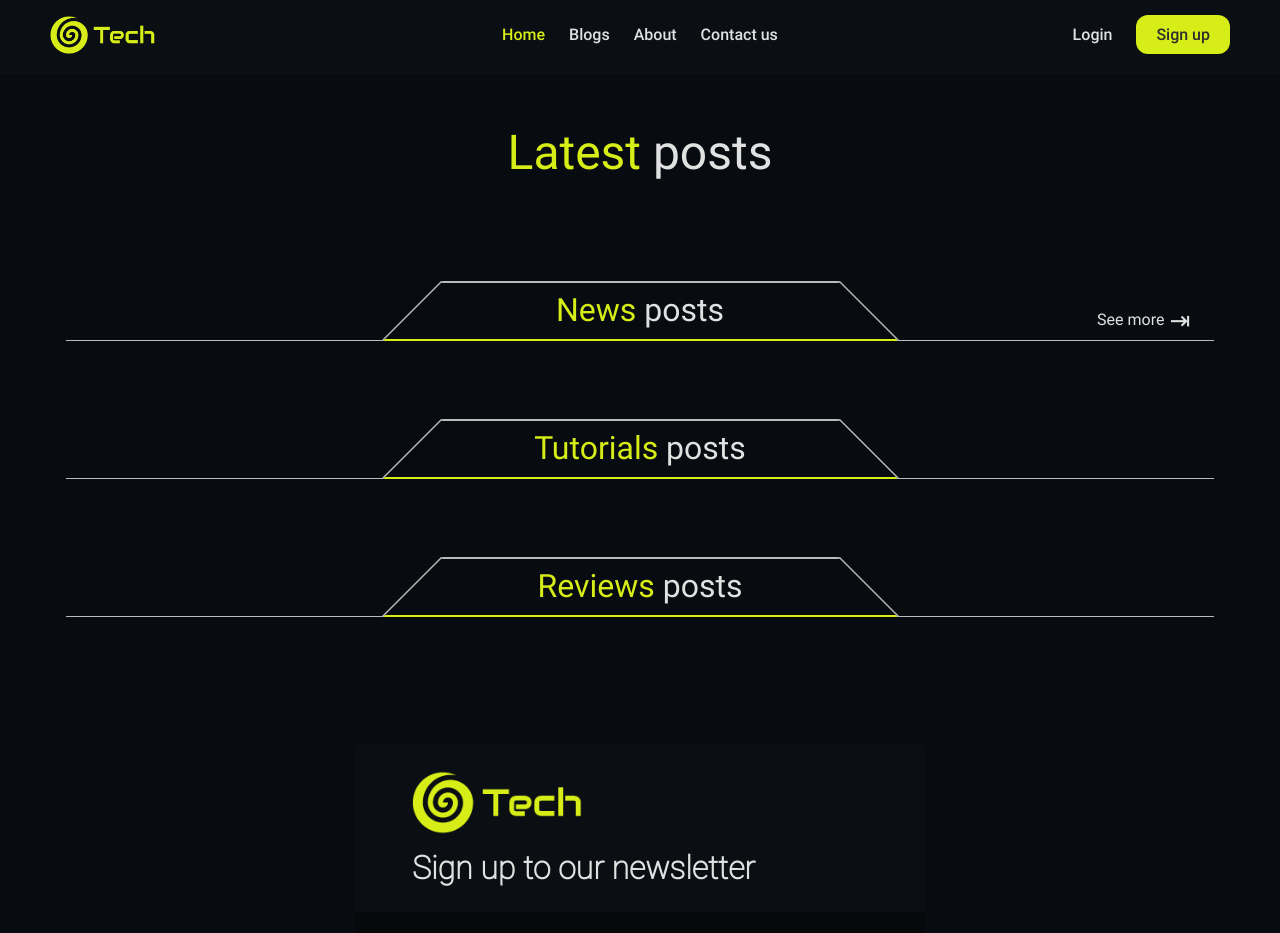
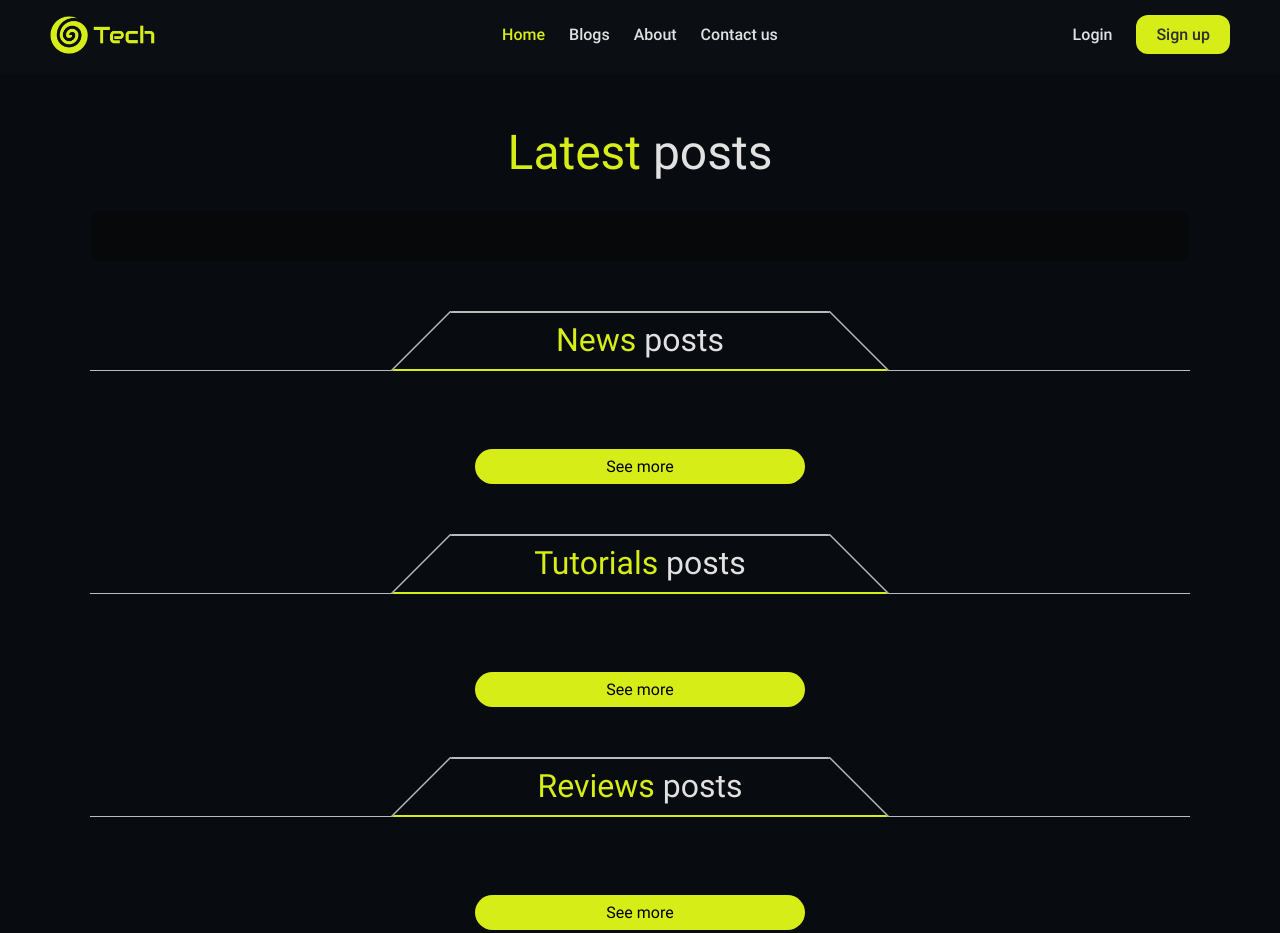
Before and after one commit to Noroff-FEU-Assignments/project-exam-1-LSDsloth, a plain HTML site: page index.html in a window 1280 px wide. Shown: the top 933 px of the page. Drawn offline with Linux system fonts and the light colour scheme; no server answers.

Commit message:
Finpussa index.html

```diff
--- a/index.html
+++ b/index.html
@@ -60,12 +60,12 @@
       <section class="newsPosts">
         <div class="headerwrapper">
           <h2><span class="yellowText">News</span> posts</h2>
-          <div class="seeMoreContainer">
-            <a href="#" class="seeMore">See more</a>
-          </div>
         </div>
 
         <section class="listOfPosts"></section>
+        <div class="seeMoreContainer">
+          <a href="#" class="seeMore">See more</a>
+        </div>
       </section>
 
       <section class="newsPosts tutorialsPosts">
@@ -74,6 +74,9 @@
         </div>
 
         <section class="listOfPosts"></section>
+        <div class="seeMoreContainer">
+          <a href="#" class="seeMore">See more</a>
+        </div>
       </section>
 
       <section class="newsPosts reviewsPosts">
@@ -82,6 +85,9 @@
         </div>
 
         <section class="listOfPosts"></section>
+        <div class="seeMoreContainer">
+          <a href="#" class="seeMore">See more</a>
+        </div>
       </section>
 
       <section class="newsletter">
--- a/js/blogSpecific.js
+++ b/js/blogSpecific.js
@@ -55,7 +55,7 @@ async function post() {
         //   ></div>
         // `;
 
-        // console.log(data.date);
+
 
         timeOfPost.innerHTML = results[i].date;
 
--- a/js/homePage.js
+++ b/js/homePage.js
@@ -1,4 +1,6 @@
 const postsUrl = "https://libeck.tech/project_exam//wp-json/wp/v2/posts?_embed";
+// const rightSide = document.querySelector(".rightSide");
+const leftSideImage = document.querySelector(".leftSide img");
 const postHeader = document.querySelector(".rightSide h3");
 const featuredPost = document.querySelector(".featuredPost");
 const featuredPostsContainer = document.querySelector(".slidesContainer");
@@ -21,6 +23,8 @@ async function getPosts(postsUrl) {
   const posts = await response.json();
   console.log(posts);
 
+  // rightSide.style.height = leftSideImage.style.height;
+
   // FEATURED POSTS
 
   for (let i = 0; i < 4; i++) {
@@ -33,7 +37,7 @@ async function getPosts(postsUrl) {
       featuredPostsContainer.innerHTML += `
               <li class="featuredPost">
                 <div class="leftSide">
-                  <a href="blogSpecific.html?slug=${posts[i].slug}"
+                  <a class="leftSideimg" href="blogSpecific.html?slug=${posts[i].slug}"
                     class="imgWrapper"
                     style="
                       display: block;
@@ -68,7 +72,7 @@ async function getPosts(postsUrl) {
                     </div>
                   </div>
                 </div>
-              `;
+                `;
     });
   }
 
--- a/styles/style.css
+++ b/styles/style.css
@@ -72,7 +72,7 @@ h1 {
   font-weight: 100;
   text-align: center;
   color: var(--primary-text-color);
-  margin-bottom: 50px;
+  margin-bottom: 30px;
 }
 
 h2 {
@@ -232,10 +232,11 @@ header .login-signUpContainer a:nth-child(odd):hover {
 /* MAIN */
 
 main {
-  max-width: 1200px;
-  margin: calc(74px + 50px) auto;
-  padding: 0 2%;
+  max-width: 1100px;
+  margin: 0 auto;
+  padding: calc(74px + 50px) 30px;
   position: relative;
+  box-sizing: content-box;
 }
 
 /* Latest */
@@ -287,8 +288,8 @@ main {
   list-style: none;
   background-color: #06080a;
   border-radius: 10px;
-
   scroll-snap-type: inline mandatory;
+  padding-bottom: 50px;
 }
 
 .slidesContainer > * {
@@ -321,6 +322,7 @@ main {
 
 .carousellWrapper .leftSide {
   width: 50%;
+  position: relative;
 }
 
 .carousellWrapper .leftSide .imgWrapper,
@@ -336,6 +338,7 @@ main {
 
 .carousellWrapper .leftSide .categories {
   margin-top: 10px;
+  position: absolute;
 }
 
 .carousellWrapper .rightSide {
@@ -359,7 +362,6 @@ main {
   display: flex;
   align-items: center;
   gap: 10px;
-  margin-bottom: 10px;
 }
 
 .dateWrapper {
@@ -460,31 +462,11 @@ main {
   border-bottom: 2px solid var(--primary-theme-color);
 }
 
-.newsPosts .headerwrapper .seeMoreContainer {
-  position: absolute;
-  right: 50px;
-  bottom: 10px;
-  z-index: 2;
-}
-
-.newsPosts .headerwrapper .seeMore {
-  color: var(--primary-text-color);
-  position: relative;
-}
-
-.newsPosts .headerwrapper .seeMore::after {
-  position: absolute;
-  content: "\21E5";
-  padding-left: 5px;
-  font-size: 25px;
-  top: 50%;
-  transform: translateY(-50%);
-}
-
 .newsPosts .listOfPosts {
   display: grid;
   grid-template-columns: 1fr 1fr 1fr;
   gap: 50px 20px;
+  margin-bottom: 50px;
 }
 
 .newsPosts .postContainer {
@@ -531,18 +513,19 @@ main {
   font-size: 12px;
 }
 
-.newsPosts .seeMoreButton {
+.seeMoreContainer {
   margin-top: 50px;
-  text-align: center;
 }
 
-.newsPosts .seeMoreButton button {
-  padding: 7px 0;
+.seeMoreContainer .seeMore {
+  margin: 0 auto;
+  display: block;
   width: 30%;
-  border: none;
   border-radius: 40px;
   background-color: var(--primary-theme-color);
-  cursor: pointer;
+  color: #000;
+  text-align: center;
+  line-height: 35px;
 }
 
 /* NEWSLETTER */
@@ -779,6 +762,9 @@ footer .socials i:hover {
 }
 
 @media (max-width: 800px) {
+  main {
+    padding: inherit 20px;
+  }
   .newsPosts .listOfPosts {
     grid-template-columns: 1fr 1fr;
   }
@@ -891,6 +877,9 @@ footer .socials i:hover {
   .carousellWrapper .rightSide {
     width: 100%;
   }
+  .carousellWrapper .leftSide .categories {
+    position: static;
+  }
 
   .newsPosts .headerwrapper::before {
     width: 5%;
@@ -907,7 +896,7 @@ footer .socials i:hover {
   }
 }
 
-@media (max-width: 450px) {
+@media (max-width: 500px) {
   .newsPosts .listOfPosts {
     grid-template-columns: 1fr;
   }
```
Also changed, not shown: blogs.html (+2 -2 lines).
